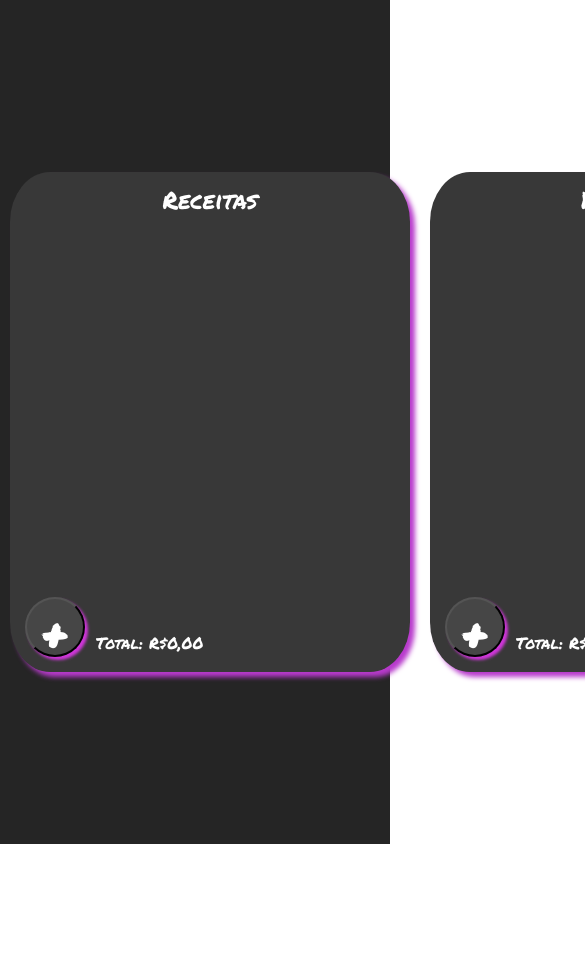
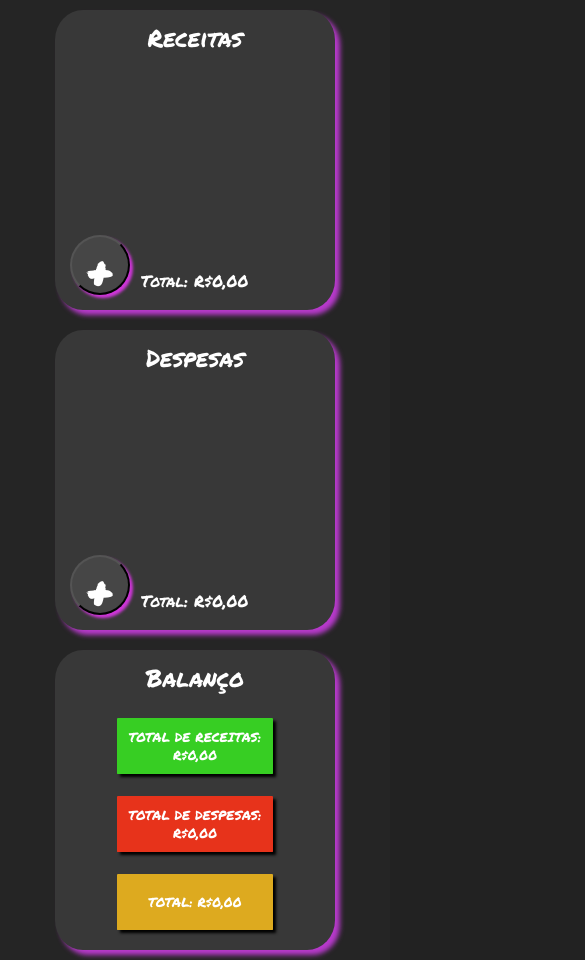
Before and after one commit to dandanfcs/App-de-despesas-JavaScript, a plain HTML site: page index.html in a window 390 px wide. Shown: the top 960 px of the page, 585 px wide, since content can reach past the window. Before the commit the page ends 844 px from the top, so only its background shows below. Drawn offline with Linux system fonts and the light colour scheme.

Commit message:
Deixando Responsivo no Mobile

```diff
--- a/despesas.css
+++ b/despesas.css
@@ -238,3 +238,57 @@
     font-family: 'Nanum Myeongjo', serif;
     font-style: italic;
 }
+
+@media(max-width: 1100px){
+    .container{
+        flex-wrap: wrap;
+        height: auto;
+    }
+    body{
+        background-color: #222;
+    }
+    .incluir-despesas {
+        width: 240px;
+        height: 403px;
+    }
+    .lucro{
+        font-size: 13px;
+    }
+    .contas{
+        font-size: 13px;
+    }
+    .situation{
+        font-size: 13px;
+    }
+    .modal {
+        width: 50%;
+        height: 70%;
+    }
+}
+
+@media(max-width: 800px){
+    .container{
+        display: flex;
+        flex-direction: column;
+        height: auto;
+
+    }
+
+    .incluir-despesas{
+        width: 280px;
+        height: 300px;
+    }
+    .lucro{
+        font-size: 13px;
+    }
+    .contas{
+        font-size: 13px;
+    }
+    .situation{
+        font-size: 13px;
+    }
+    .modal {
+        width: 80%;
+        height: 70%;
+    }
+}
```
Also changed, not shown: 1 other file.
